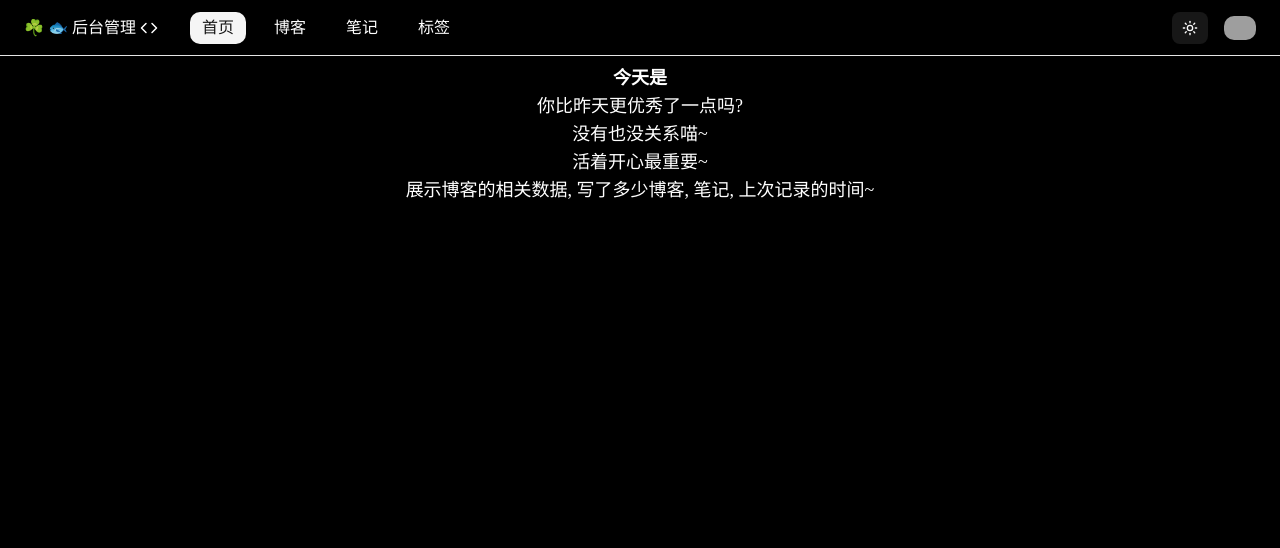
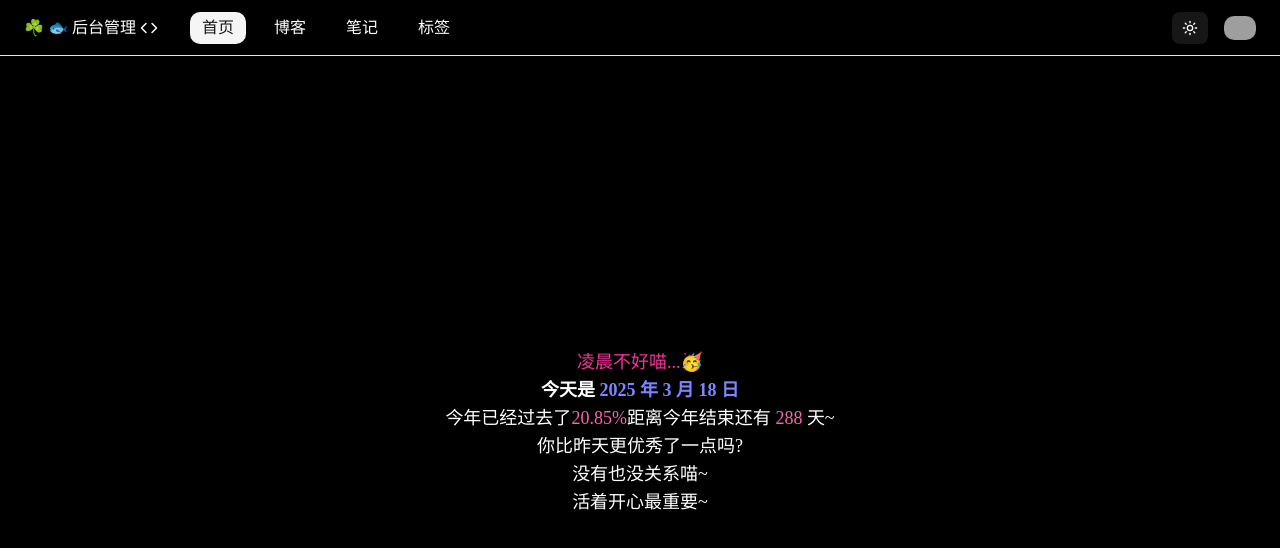
Before and after one commit to richbridge/yeyu-blog, a Next.js app: page /admin in a window 1280 px wide. Shown: the top 548 px of the page. Built offline with nearby package versions, Linux system fonts and the light colour scheme; no server answers; grey boxes are pictures that could not be loaded; a small style sheet from the web is missing.

Commit message:
feat: 完成 admin 页面首页展示, 修复亮暗切换按扭导致的水合错误

```diff
--- a/app/admin/(home)/page.tsx
+++ b/app/admin/(home)/page.tsx
@@ -1,18 +1,9 @@
+import AdminLayoutContainer from '@/modules/admin/admin-main-layout/admin-main-layout-container'
+
 export default function Page() {
   return (
-    <div className="flex items-center justify-center flex-col text-lg">
-      <h2 className="font-black">
-        今天是
-        {/* {getTodayDate()} */}
-      </h2>
-      <p>
-        {/* 今年已经过去了 {getYearProgress().passed}% 距离今年结束还有{' '}
-        {getRemainingDaysOfYear()} 天~ */}
-      </p>
-      <p>你比昨天更优秀了一点吗?</p>
-      <p>没有也没关系喵~</p>
-      <p>活着开心最重要~</p>
-      <div>展示博客的相关数据, 写了多少博客, 笔记, 上次记录的时间~</div>
-    </div>
+    <>
+      <AdminLayoutContainer />
+    </>
   )
 }
--- /dev/null
+++ b/app/admin/blog/page.tsx
@@ -0,0 +1,5 @@
+export default function Page() {
+  return (
+    <> Page </>
+  )
+}
--- a/app/admin/layout.tsx
+++ b/app/admin/layout.tsx
@@ -9,9 +9,11 @@ export default function AdminLayout({
 }) {
   return (
     <SessionProvider>
-      <main className="min-h-screen max-w-screen bg-black text-white">
+      <main className="min-h-screen max-w-screen bg-black text-white flex flex-col">
         <AdminNavbar />
-        <MaxWidthWrapper className="rounded-md">{children}</MaxWidthWrapper>
+        <MaxWidthWrapper className="rounded-md m-auto">
+          {children}
+        </MaxWidthWrapper>
       </main>
     </SessionProvider>
   )
--- /dev/null
+++ b/app/admin/note/page.tsx
@@ -0,0 +1,5 @@
+export default function Page() {
+  return (
+    <> Page </>
+  )
+}
--- /dev/null
+++ b/app/admin/tag/page.tsx
@@ -0,0 +1,3 @@
+export default function Page() {
+  return <> Page </>
+}
--- a/components/ui/mode-toggle.tsx
+++ b/components/ui/mode-toggle.tsx
@@ -1,23 +1,26 @@
 'use client'
 
+import { useState, useEffect } from 'react'
 import { Moon, Sun } from 'lucide-react'
 import { useTheme } from 'next-themes'
 import { Button } from '@/components/ui/button'
 
 export function ModeToggle() {
   const { setTheme, theme } = useTheme()
+  const [mounted, setMounted] = useState(false)
+
+  useEffect(() => {
+    setMounted(true)
+  }, [])
+
+  if (!mounted) return null
 
   return (
-    <>
-      {theme === 'light' ? (
-        <Button onClick={() => setTheme('dark')} size={'sm'}>
-          <Moon />
-        </Button>
-      ) : (
-        <Button onClick={() => setTheme('light')} size={'sm'}>
-          <Sun />
-        </Button>
-      )}
-    </>
+    <Button
+      onClick={() => setTheme(theme === 'light' ? 'dark' : 'light')}
+      size="sm"
+    >
+      {theme === 'light' ? <Moon /> : <Sun />}
+    </Button>
   )
 }
--- /dev/null
+++ b/lib/time/index.ts
@@ -0,0 +1,74 @@
+import dayjs from 'dayjs'
+
+export const sayHi = () => {
+  const hour = dayjs().hour()
+
+  if (hour < 6) {
+    return '凌晨不好喵...'
+  } else if (hour < 9) {
+    return '早上好喵~'
+  } else if (hour < 12) {
+    return '上午好喵~'
+  } else if (hour < 14) {
+    return '中午好喵~'
+  } else if (hour < 17) {
+    return '下午好喵~'
+  } else if (hour < 19) {
+    return '傍晚好喵~'
+  } else {
+    return '晚上好喵~'
+  }
+}
+
+export const prettyDateWithWeekday = (date: number | Date) => {
+  return dayjs(date).locale('zh-cn').format('dddd MMMM D YYYY')
+}
+
+export const getToday = () => {
+  return dayjs().format('YYYY 年 M 月 D 日')
+}
+
+/**
+ * 计算今年剩余的天数
+ */
+export const getRemainingDaysOfYear = (): number => {
+  const endOfYear = dayjs().endOf('year') // 获取今年最后一天
+  return endOfYear.diff(dayjs(), 'day') // 计算相差的天数
+}
+
+/**
+ * 计算今天已经过去的百分比和剩余的百分比
+ */
+// export const getDayProgress = (): { passed: number; remaining: number } => {
+//   const startOfDay = dayjs().startOf('day') // 今天的起始时间 00:00
+//   const endOfDay = dayjs().endOf('day') // 今天的结束时间 23:59:59
+//   const now = dayjs() // 当前时间
+
+//   const totalMs = endOfDay.diff(startOfDay) // 今天的总时长（毫秒）
+//   const passedMs = now.diff(startOfDay) // 已经过去的毫秒数
+
+//   const passedPercentage = (passedMs / totalMs) * 100
+//   const remainingPercentage = 100 - passedPercentage
+
+//   return {
+//     passed: Number(passedPercentage.toFixed(2)), // 保留两位小数
+//     remaining: Number(remainingPercentage.toFixed(2)),
+//   }
+// }
+
+export const getYearProgress = (): { passed: number; remaining: number } => {
+  const startOfYear = dayjs().startOf('year') // 今年的开始时间 1月1日 00:00
+  const endOfYear = dayjs().endOf('year') // 今年的结束时间 12月31日 23:59:59
+  const now = dayjs() // 当前时间
+
+  const totalMs = endOfYear.diff(startOfYear) // 今年的总毫秒数
+  const passedMs = now.diff(startOfYear) // 今年已经过去的毫秒数
+
+  const passedPercentage = (passedMs / totalMs) * 100
+  const remainingPercentage = 100 - passedPercentage
+
+  return {
+    passed: Number(passedPercentage.toFixed(2)), // 今年已过去的百分比，保留两位小数
+    remaining: Number(remainingPercentage.toFixed(2)), // 今年剩余的百分比
+  }
+}
--- /dev/null
+++ b/modules/admin/admin-main-layout/admin-main-layout-container/index.tsx
@@ -0,0 +1,9 @@
+import AdminHomePage from './internal/admin-home-page'
+
+export default function AdminLayoutContainer() {
+  return (
+    <>
+      <AdminHomePage />
+    </>
+  )
+}
--- /dev/null
+++ b/modules/admin/admin-main-layout/admin-main-layout-container/internal/admin-home-page.tsx
@@ -0,0 +1,27 @@
+import {
+  getRemainingDaysOfYear,
+  getToday,
+  getYearProgress,
+  sayHi,
+} from '@/lib/time'
+
+export default function AdminHomePage() {
+  return (
+    <div className="flex items-center justify-center flex-col text-lg">
+      <span className="text-pink-500">{sayHi()}🥳</span>
+      <h2 className="font-black">
+        今天是 <span className="text-indigo-400">{getToday()}</span>
+      </h2>
+      <p>
+        今年已经过去了
+        <span className="text-pink-400">{getYearProgress().passed}%</span>
+        距离今年结束还有{' '}
+        <span className="text-pink-400">{getRemainingDaysOfYear()}</span> 天~
+      </p>
+      <p>你比昨天更优秀了一点吗?</p>
+      <p>没有也没关系喵~</p>
+      <p>活着开心最重要~</p>
+      {/* <div>展示博客的相关数据, 写了多少博客, 笔记, 上次记录的时间~</div> */}
+    </div>
+  )
+}
--- a/modules/admin/admin-main-layout/admin-main-layout-header/index.tsx
+++ b/modules/admin/admin-main-layout/admin-main-layout-header/index.tsx
@@ -40,18 +40,18 @@ const AdminNavbar = () => {
         <AdminLogo />
         {/* 路由 */}
         {AdminRoutes.map(link => (
-          <Button
-            key={link.path}
-            className="rounded-lg text-base"
-            variant={pathname === link.path ? 'secondary' : 'ghost'}
-            size={'sm'}
-          >
-            <Link href={link.path}>{link.pathName}</Link>
-          </Button>
+          <Link href={link.path} key={link.path}>
+            <Button
+              className="rounded-lg text-base cursor-pointer"
+              variant={pathname === link.path ? 'secondary' : 'ghost'}
+              size={'sm'}
+            >
+              {link.pathName}
+            </Button>
+          </Link>
         ))}
       </nav>
       <div className="px-4 flex gap-4 items-center">
-        {/* <AdminClock /> */}
         <ModeToggle />
         <AvatarDropdownMenu />
       </div>
--- a/package.json
+++ b/package.json
@@ -15,6 +15,7 @@
     "@rehype-pretty/transformers": "^0.13.2",
     "class-variance-authority": "^0.7.1",
     "clsx": "^2.1.1",
+    "dayjs": "^1.11.13",
     "gray-matter": "^4.0.3",
     "lucide-react": "^0.479.0",
     "marked": "^15.0.7",
```
Also changed, not shown: 1 other file (tests, documents, lock files or other folders).
